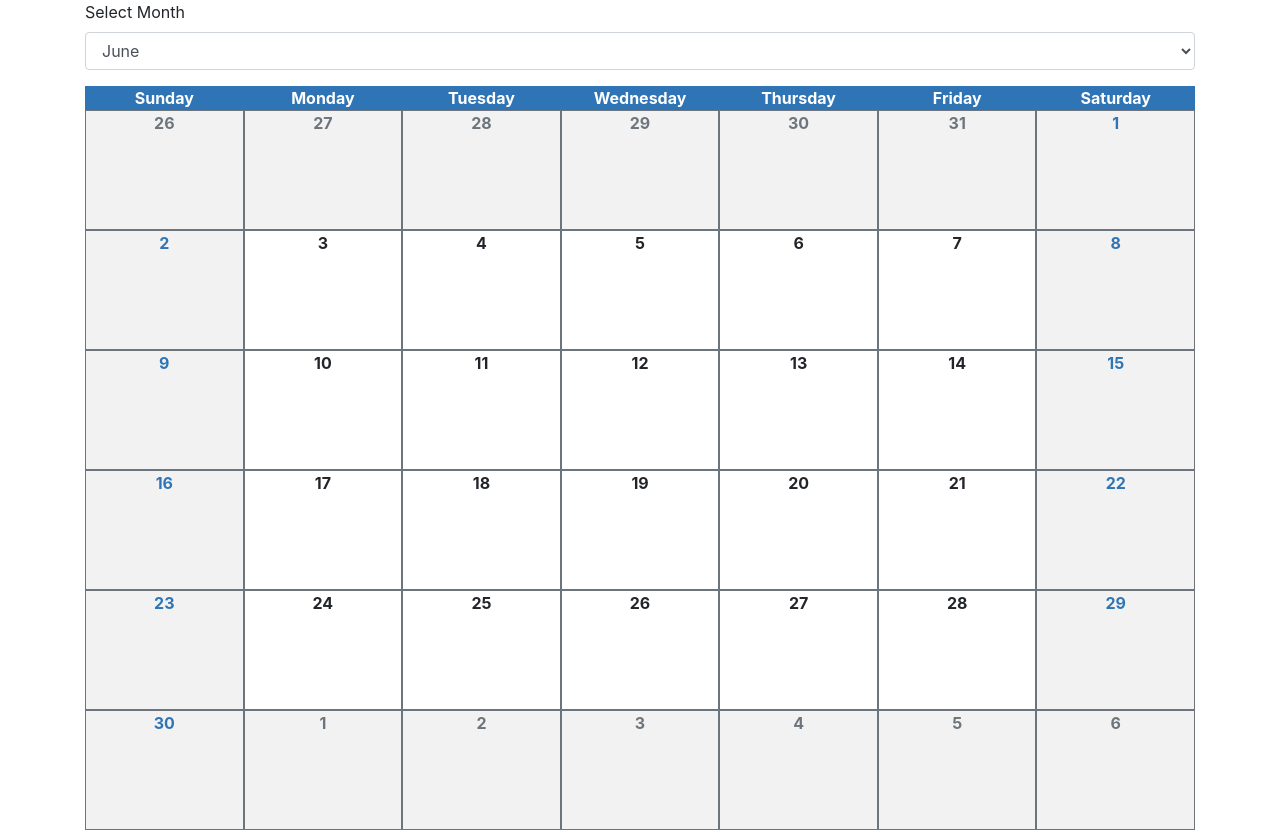
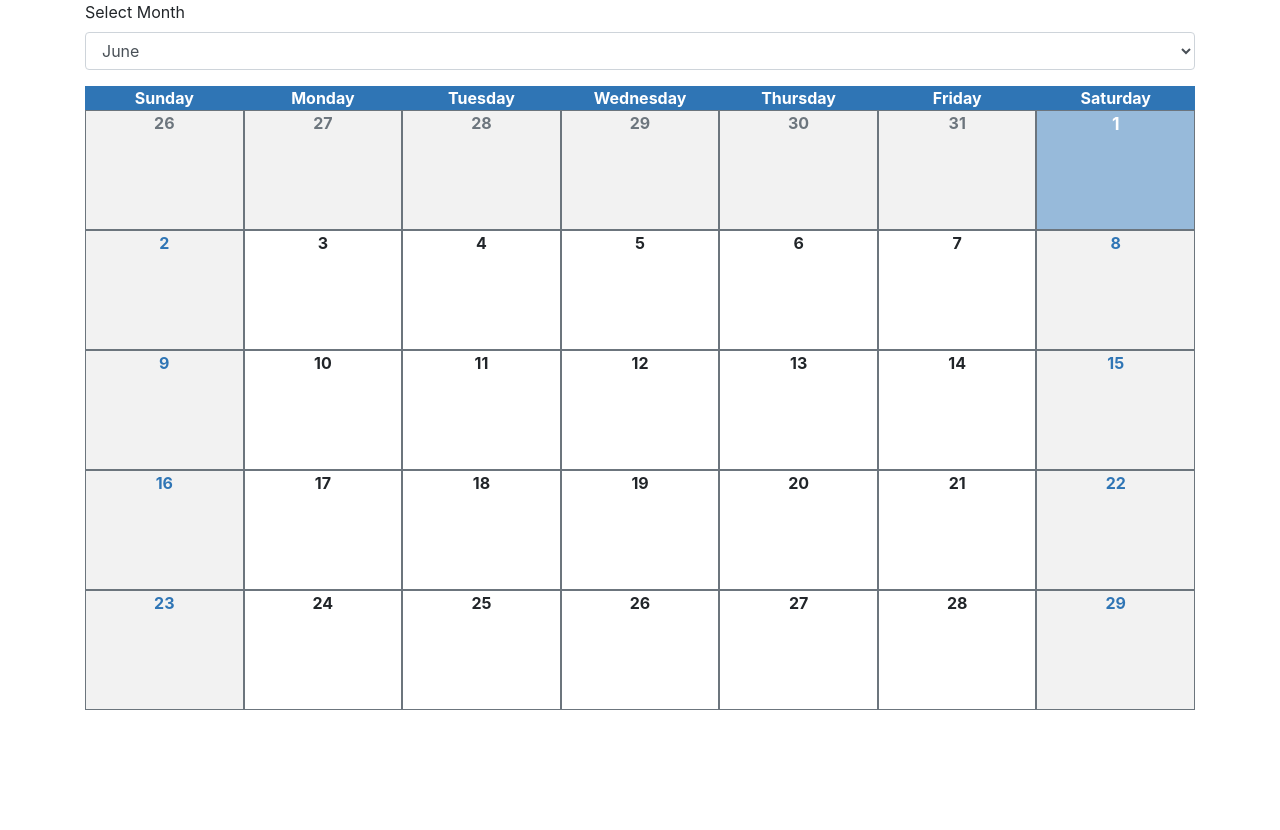
Before and after one commit to ctorresthrash/calendar-challenge, a React (Create React App) app: page / in a window 1280 px wide. After the commit the page ends 800 px from the top, so only its background shows below. Built offline with nearby package versions, Linux system fonts and the light colour scheme.

Commit message:
fix isToday calculation

```diff
--- a/src/components/Calendar.js
+++ b/src/components/Calendar.js
@@ -22,7 +22,7 @@ const getNextMonthDay = ({ year, month, offset }) => {
   return nextMonthDay.getDay();
 };
 
-const weeksInMonth = [0, 1, 2, 3, 4, 5];
+const weeksInMonth = [0, 1, 2, 3, 4];
 
 const Calendar = () => {
   const [month, setMonth] = useState(today.getMonth());
@@ -87,7 +87,7 @@ const Calendar = () => {
                   "calendar-not-month":
                     isDayFromPreviousMonth || isDayFromNextMonth,
                   "calendar-today":
-                    isToday(new Date(year, month, countingDay + 1)) &&
+                    isToday(new Date(year, month, countingDay)) &&
                     !isDayFromPreviousMonth
                 });
                 if (isDayFromPreviousMonth) {
```
